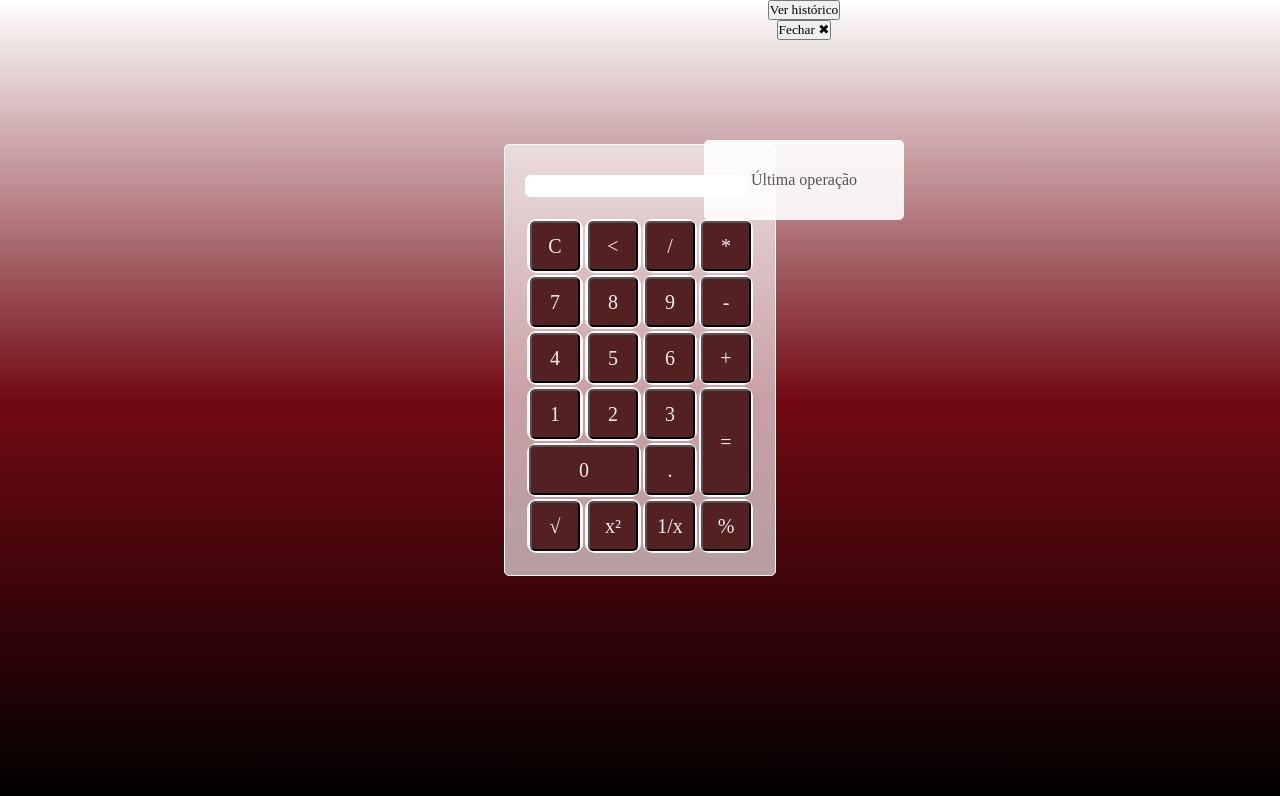
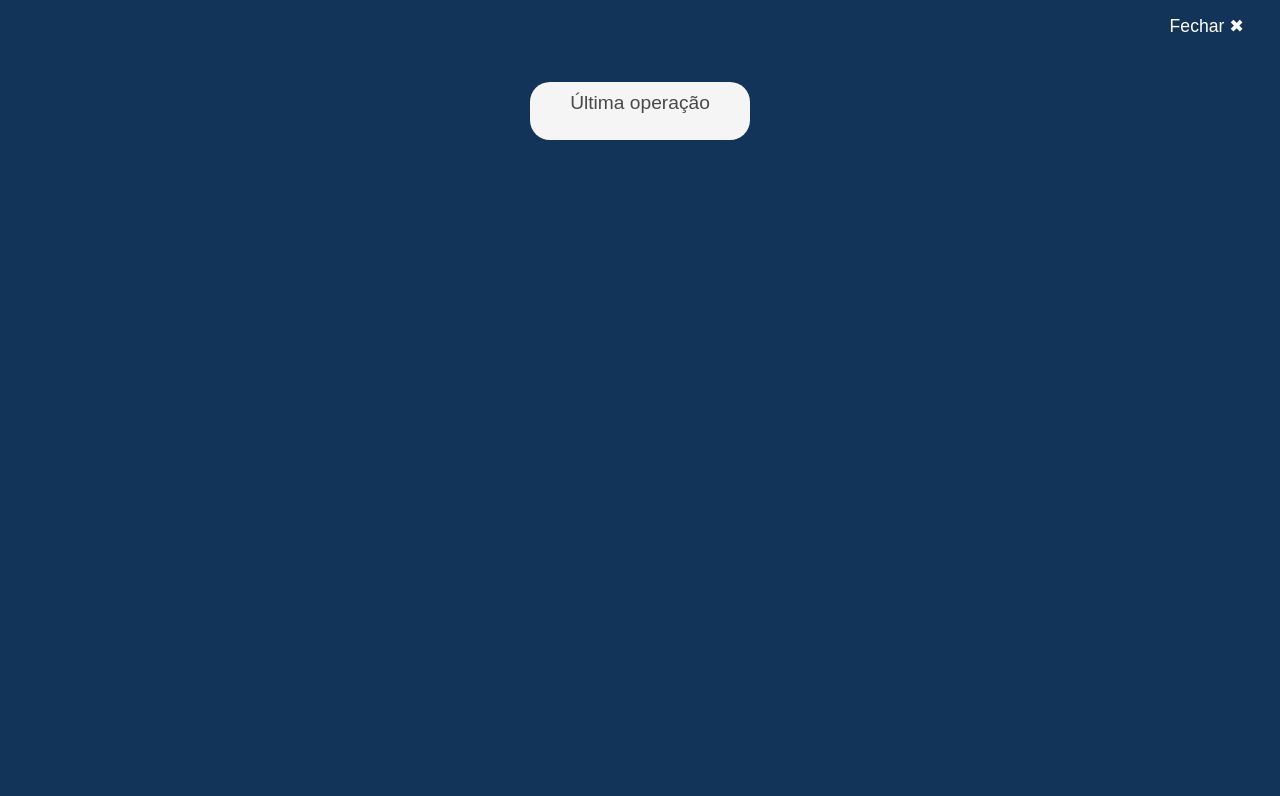
Before and after one commit to OPhaels/MachineCount, a plain HTML site: page index.html in a window 1280 px wide. Both pictures are taken after a click on the button "Ver histórico". Drawn offline with Linux system fonts and the light colour scheme.

Commit message:
Commit Final

```diff
--- a/style.css
+++ b/style.css
@@ -1,94 +1,74 @@
 * {
   margin: 0;
   padding: 0;
-  font-family: "Times New Roman", Times, serif;
+  font-family: Arial, Helvetica, sans-serif;
 }
 
 .fundo {
+  z-index: 1;
   text-align: center;
   position: fixed;
-  background-image: linear-gradient(
-    0deg,
-    rgb(0, 0, 0),
-    rgb(114, 10, 18),
-    white
-  );
-  height: 100vh;
-  width: 201vh;
+  background: #d4c9be;
+  height: 100%;
+  width: 100%;
   color: white;
   margin: 0;
-  font-family: arial, Arial, Helvetica, sans-serif;
   text-align: center;
 }
 
 .calculadora {
   position: fixed;
-  background-color: rgba(255, 255, 255, 0.61);
-  border: white;
+  filter: blur(0.5px);
+  border: none;
   border-width: 1px;
-  border-style: groove;
   top: 45%;
   left: 50%;
   transform: translate(-50%, -50%);
-  border-radius: 5px;
-  padding: 20px;
+  border-radius: 20px;
 }
 
 tr,
 td {
-  background: rgba(255, 255, 255, 0.733);
-  border-radius: 10px;
+  background: rgba(0, 0, 0, 0.185);
+  border-radius: 20px;
+  padding: 2px;
 }
 
 .botoes,
 .botoes_actions {
-  background: rgba(77, 24, 24, 0.959);
-  color: rgba(255, 255, 255, 0.925);
+  background: white;
   width: 50px;
   height: 50px;
   font-size: 20px;
   cursor: pointer;
-  margin: 2px;
   text-align: center;
-  border-radius: 5px;
+  border-radius: 4px;
+  border: none;
 }
 
 .botoes:hover,
 .botoes_actions:hover {
-  background-color: rgb(33, 66, 61);
-}
-
-#boxEnd {
-  line-height: 80px;
-  width: 200px;
-  opacity: 0;
-  margin: 100px auto;
-  color: black;
-  text-align: center;
-  border-radius: 5px;
-  background: white;
-  top: 70%;
-  opacity: 80%;
-  position: relative;
-  animation: fadeIn 1s ease-in-out forwards;
+  background-color: rgb(46, 86, 136);
+  color: white;
 }
 
 #resultado {
-  border: 1px groove white;
-  font-size: 25px;
-  width: 200px;
+  width: 220px;
+  height: 40px;
+  border-radius: 5px;
+  line-height: 40px;
+  font-size: 18pt;
+  margin: auto;
+  color: black;
+  border-radius: 20px 20px 0 0;
   background: white;
-  color: black;
-  text-align: right;
   padding: 10px;
-  margin: 10px 0 20px 0;
-  border-radius: 5px;
-  word-break: break-word;
-  animation: fadeIn 2000ms ease-in-out;
+  box-shadow: 0 0 8px rgba(0, 0, 0, 0.63);
 }
-
 table {
-  background: none;
+  background: #030303;
+  border-radius: 0 0 20px 20px;
+  padding: 5px;
 }
 
 @keyframes fadeIn {
@@ -111,3 +91,75 @@ label {
   text-align: center;
   opacity: 70%;
 }
+
+.dark {
+  background-color: #123458;
+  color: white;
+}
+
+.dark .calculadora {
+  background-color: #123458;
+}
+
+.change:hover {
+  cursor: pointer;
+}
+
+ul,
+#listaHistorico {
+  padding: 10px;
+  border-radius: 20px;
+  background: whitesmoke;
+  color: black;
+  list-style: none;
+  width: 200px;
+  text-align: center;
+  margin: 50px auto;
+}
+
+#overlayHistorico {
+  display: none;
+  position: fixed;
+  top: 0;
+  left: 0;
+  width: 100vw;
+  height: 100vh;
+  background-color: #123458;
+  color: #111;
+  z-index: 9999;
+  padding: 2rem;
+  box-sizing: border-box;
+  overflow-y: auto;
+}
+
+#boxEnd {
+  margin-bottom: 1rem;
+  font-size: 1.2rem;
+}
+
+#fecharHistorico {
+  position: absolute;
+  top: 1rem;
+  right: 1rem;
+  background: none;
+  border: none;
+  font-size: 1.1rem;
+  cursor: pointer;
+  margin: 0 20px;
+  color: white;
+}
+
+#toggleHistorico {
+  padding: 10px;
+  border-radius: 10px;
+  border: none;
+  background: #123458;
+  color: white;
+}
+.bnt {
+  margin: 30px auto;
+}
+
+#toggleHistorico:hover {
+  cursor: pointer;
+}
```
